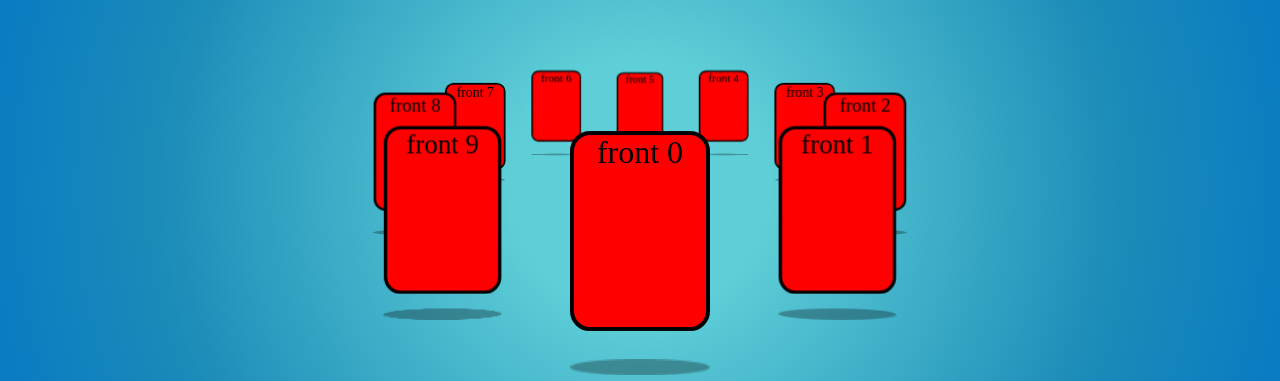
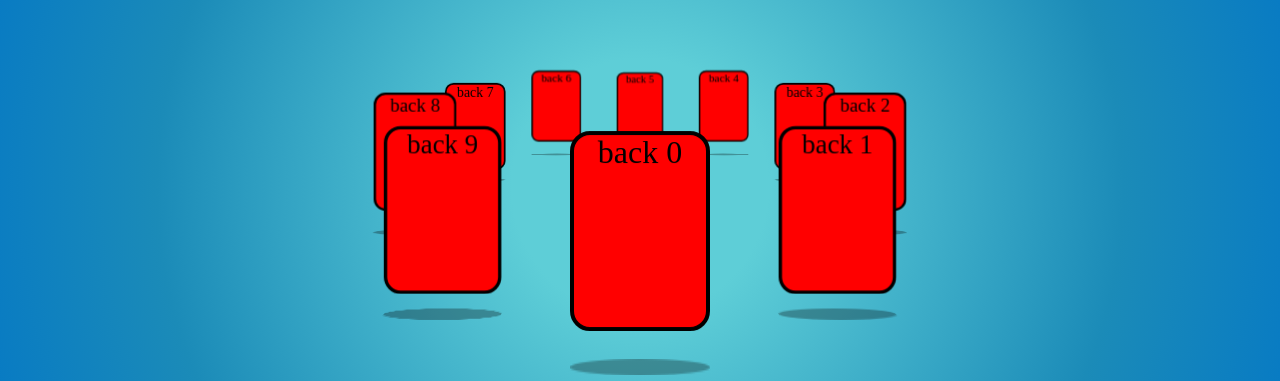
Before and after one commit to manhdv2103/random-card-picker, a React (Create React App) app: page / in a window 1280 px wide. Shown: the part 213-594 px from the top of the page. Built offline with nearby package versions, Linux system fonts and the light colour scheme.

Commit message:
flip the inaccurate 'front' and 'back' of a card

```diff
--- a/src/components/card/Card.css
+++ b/src/components/card/Card.css
@@ -20,11 +20,11 @@
   border: 2px solid black;
 }
 
-.card-face_front {
+.card-face_back {
   background: red;
 }
 
-.card-face_back {
+.card-face_front {
   background: blue;
   transform: rotateY(180deg);
 }
--- a/src/components/card/Card.tsx
+++ b/src/components/card/Card.tsx
@@ -85,8 +85,8 @@ const Card = forwardRef<CardRef, CardProps>(
     return (
       <div ref={cardContainerRef} className="card-container" data-id={id}>
         <div ref={cardRef} className="card">
+          <div className="card-face card-face_back">back {content}</div>
           <div className="card-face card-face_front">front {content}</div>
-          <div className="card-face card-face_back">back {content}</div>
         </div>
         <div ref={cardShadowRef} className="card-shadow" />
       </div>
```
